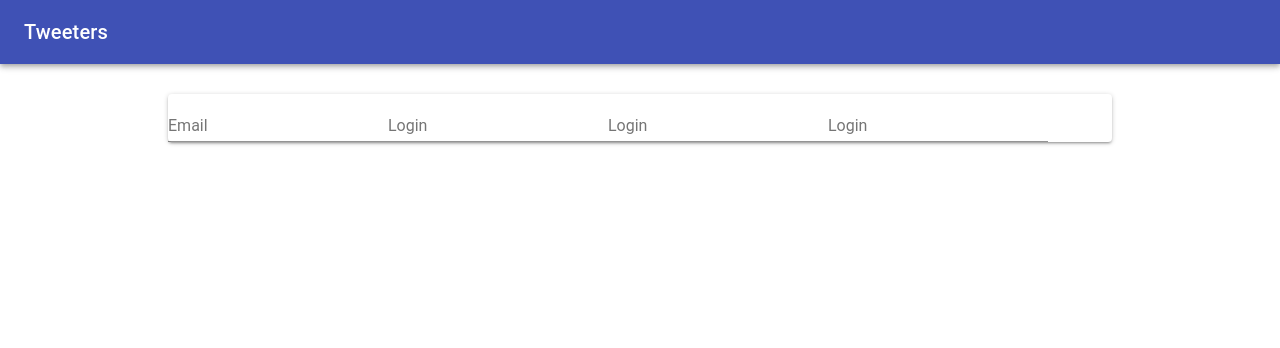
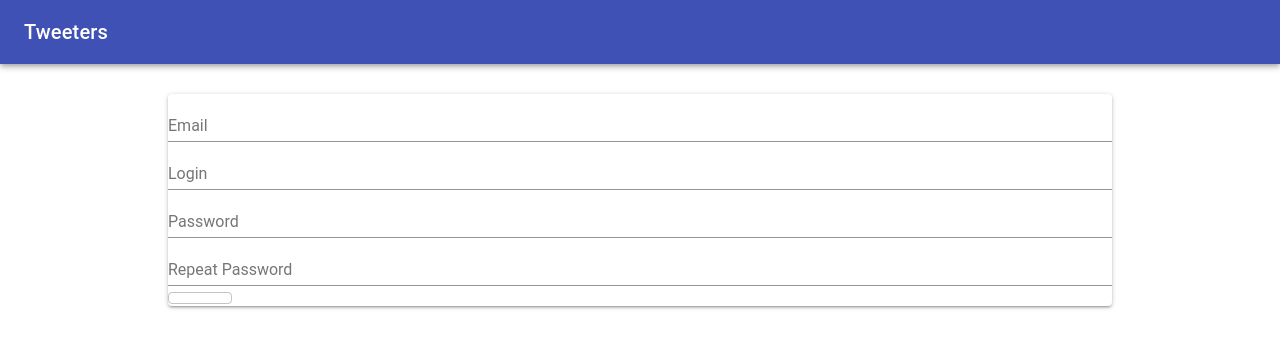
Before and after one commit to CurbYourStrangeness/twitter-clone, a React (Create React App) app in the folder client/: page /register in a window 1280 px wide. Shown: the top 348 px of the page. Built offline with nearby package versions, Linux system fonts and the light colour scheme; the HTML template or start-up script is replaced by a standard one.

Commit message:
organized the registration page

```diff
--- a/client/src/components/Auth/Register.js
+++ b/client/src/components/Auth/Register.js
@@ -2,6 +2,14 @@ import React, { Component } from 'react'
 import Paper from '@material-ui/core/Paper'
 import TextField from '@material-ui/core/TextField'
 import Button from '@material-ui/core/Button'
+import { withStyles } from '@material-ui/core/styles'
+
+const styles = {
+   textField: {
+   width: '100%'
+ }
+}
+
 
 class Register extends Component {
    constructor (props) {
@@ -16,30 +24,36 @@ class Register extends Component {
 
 
    render() {
+    const { classes } = this.props;
+
     return (
       <Paper>
        <form>
          <TextField
              type="email"
              label="Email"
+             className={classes.textField}
           />
          <TextField
              label="Login"
              type="text"
+             className={classes.textField}
           />
           <TextField
-             label="Login"
-             type="text"
+             label="Password"
+             type="password"
+             className={classes.textField}
           />
-  <TextField
-             label="Login"
-             type="text"
+          <TextField
+             label="Repeat Password"
+             type="password"
+             className={classes.textField}
           />
-         <Button />
+         <Button variant="outlined"/>
        </form>
       </Paper>
     )
   }
 }
 
-export default Register
+export default withStyles(styles)(Register)
```
